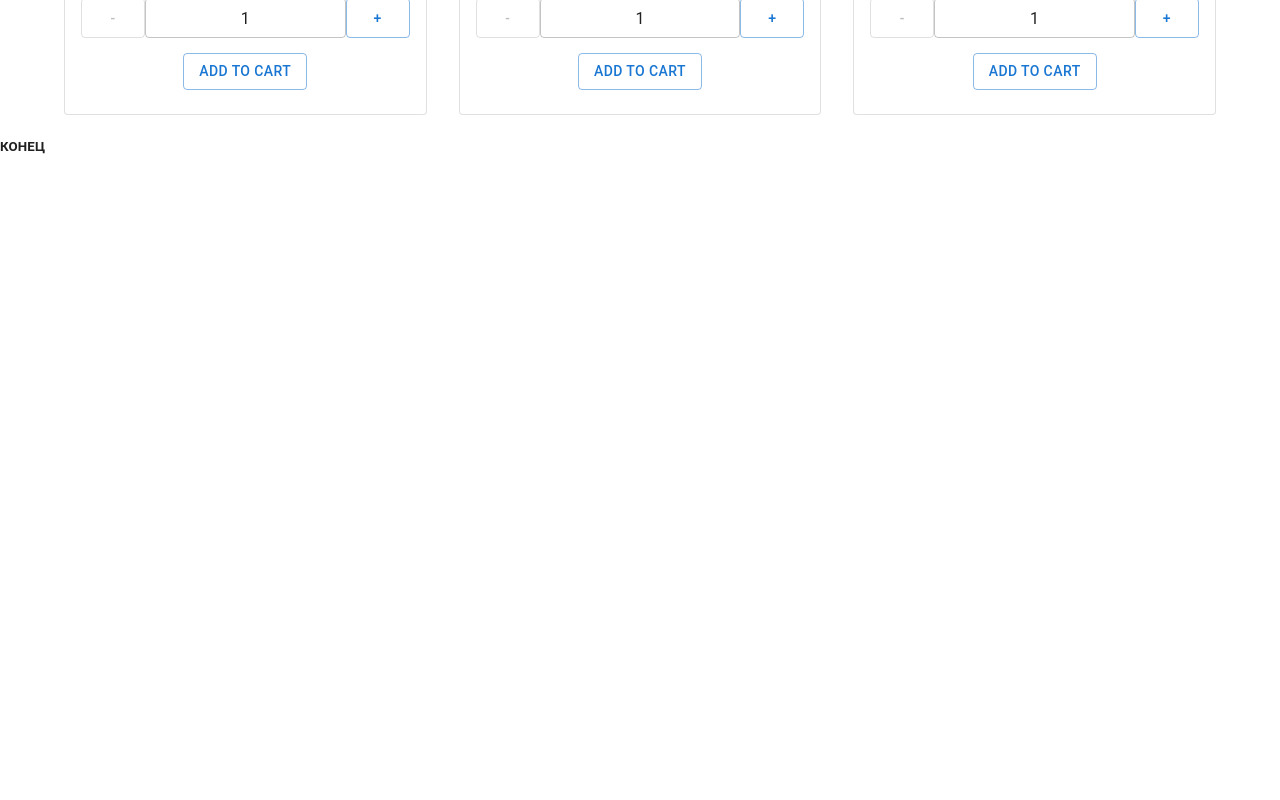
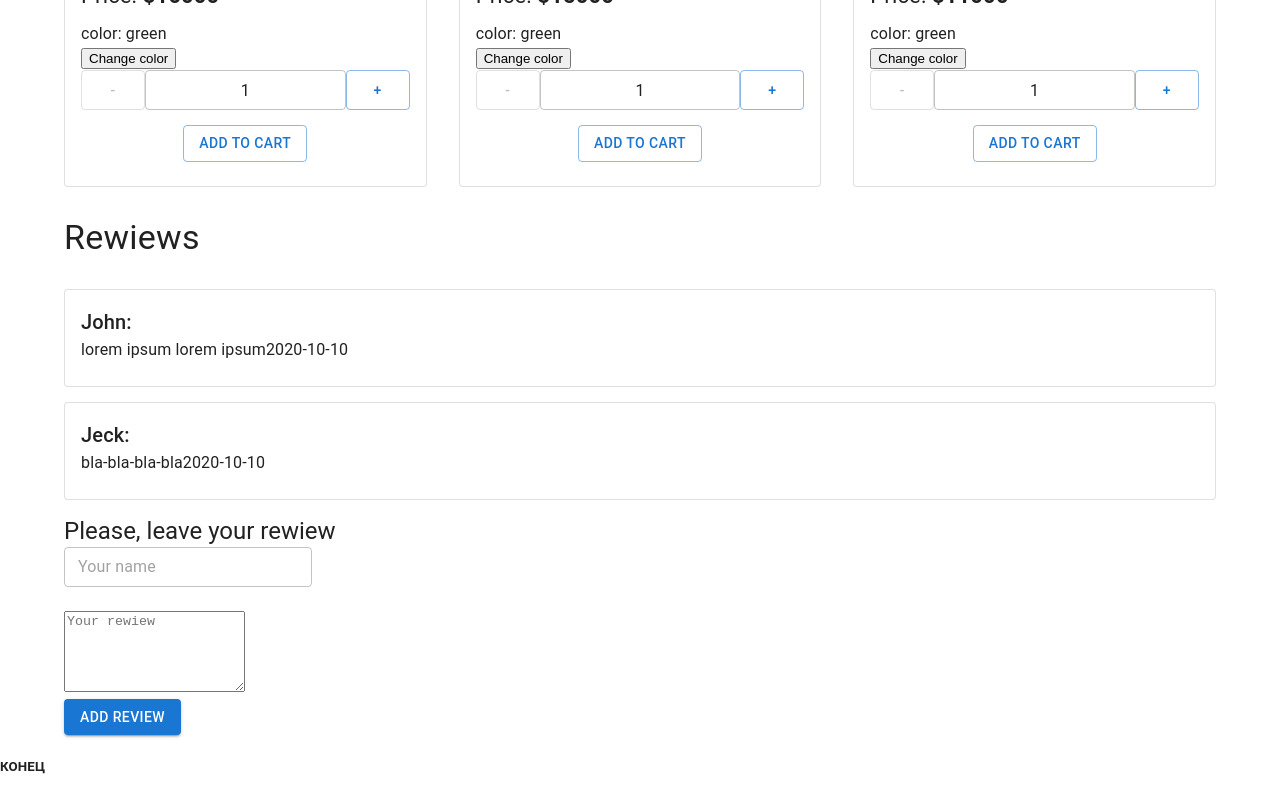
Before and after one commit to YHulko/react-lesson-2, a React (Create React App) app: page / in a window 1280 px wide. Shown: the part 1297-2097 px from the top of the page. Before the commit the page ends 1476 px from the top, so only its background shows below. Built offline with nearby package versions, Linux system fonts and the light colour scheme.

Commit message:
add like btn

```diff
--- a/src/components/Products/ProductListItem.tsx
+++ b/src/components/Products/ProductListItem.tsx
@@ -2,6 +2,8 @@ import { Button, Card, CardContent, TextField } from '@mui/material'
 import './ProductListItem.scss'
 import { Component, useState } from 'react'
 import Quantity from 'components/Quantity/Quantity'
+import FavoriteBorderIcon from '@mui/icons-material/FavoriteBorder';
+import FavoriteIcon from '@mui/icons-material/Favorite';
 
 type Props = {
     id: number
@@ -12,6 +14,7 @@ type Props = {
     price: number
     image: string
     addProductToCart: (id: number, count: number) => void
+    isLiked?: boolean
 }
 
  const ProductListItem = ({
@@ -22,7 +25,8 @@ type Props = {
      capacity,
      price,
      image,
-     addProductToCart
+     addProductToCart,
+     isLiked=true
  }: Props) => {
     const [count, setCount] = useState<number>(1)
     const [color, setColor] = useState<string>("green")
@@ -43,6 +47,9 @@ type Props = {
      return (
            <Card variant="outlined">
                 <CardContent>
+                    <Button variant='outlined'>
+                        {isLiked ? <FavoriteIcon /> : <FavoriteBorderIcon />}
+                    </Button>
                     <div className="product-image">
                         <img src={image} alt={title} />
                     </div>
--- /dev/null
+++ b/src/components/Reviews/Reviews.tsx
@@ -0,0 +1,82 @@
+import { Button, Card, CardContent, TextField, TextareaAutosize, Typography } from "@mui/material"
+import { useState } from "react"
+
+type Props = {}
+
+type Review = {
+    name: string,
+    text: string
+}
+
+const Rewiews = (props: Props) => {
+
+const arrReviews:Review[] = [
+ {
+    name: "John",
+    text:"lorem ipsum lorem ipsum2020-10-10"
+ }  ,
+ {
+    name: "Jeck",
+    text:"bla-bla-bla-bla2020-10-10"
+ }
+]
+
+const [reviews, setReviews] = useState<Review[]>(arrReviews)
+const [newReview, setnewReview] = useState<Review>({
+    name: "",
+    text: ""
+})
+
+const handleName = (e: React.ChangeEvent<HTMLInputElement>) => {
+    setnewReview((prevState) => ({
+        ...prevState,
+        name: e.target.value
+    }))
+}
+
+const handleText = (e: React.ChangeEvent<HTMLTextAreaElement>) => {
+    setnewReview((prevState) => ({
+        ...prevState,
+        text: e.target.value
+    }))
+}
+const onSend = (e:React.FormEvent<HTMLFormElement>) => {
+    e.preventDefault();
+    if (newReview.text === "" || newReview.name === "") {
+        alert("All fields are required")
+    } else {
+        setReviews((prevState) =>{
+        return [...prevState, newReview]
+        })
+        setnewReview({
+          name: "",
+          text: ""
+        })
+    }
+}
+
+  return (
+    <>
+    <Typography  variant="h4" component={"h2"} sx={{margin: "30px 0", }}>Rewiews</Typography>
+    {reviews.map(({name, text}, i) => ( <Card variant="outlined" key={i} sx={{marginBottom: "15px"}}>
+        <CardContent>
+        <Typography variant="h6" component="div">{name}:</Typography>
+        <div>{text}</div>
+        </CardContent>
+        </Card>
+    ))}
+    <form onSubmit={onSend}>
+<Typography variant="h5" component="div"> Please, leave your rewiew </Typography>
+<div>
+    <TextField size="small"placeholder="Your name" value={newReview.name} onChange={handleName}/>
+</div>
+<br />
+<div>
+    <TextareaAutosize minRows={5} placeholder="Your rewiew" value={newReview.text} onChange={handleText}/>
+</div>
+<Button variant="contained" type="submit">Add Review</Button>
+    </form>
+    </>
+  )
+}
+export default Rewiews
--- a/src/pages/Home/Home.tsx
+++ b/src/pages/Home/Home.tsx
@@ -1,4 +1,5 @@
 import ProductList from 'components/Products/ProductList'
+import Reviews from 'components/Reviews/Reviews'
 
 type Props = {
   addProductToCart:(id: number, count: number) => void
@@ -7,6 +8,7 @@ const Home = ({addProductToCart}: Props) => {
   return (
   <>
   <ProductList addProductToCart={addProductToCart}/>
+  <Reviews />
   </>
   )
 }
```
